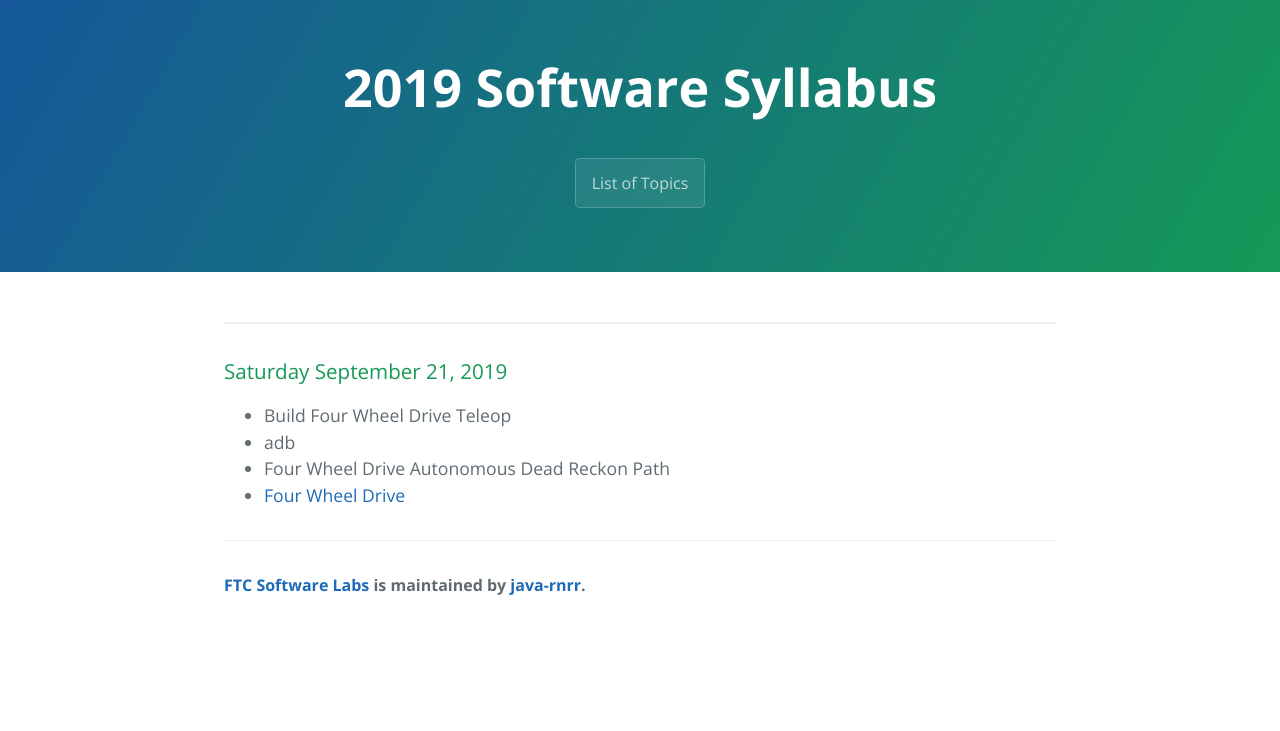
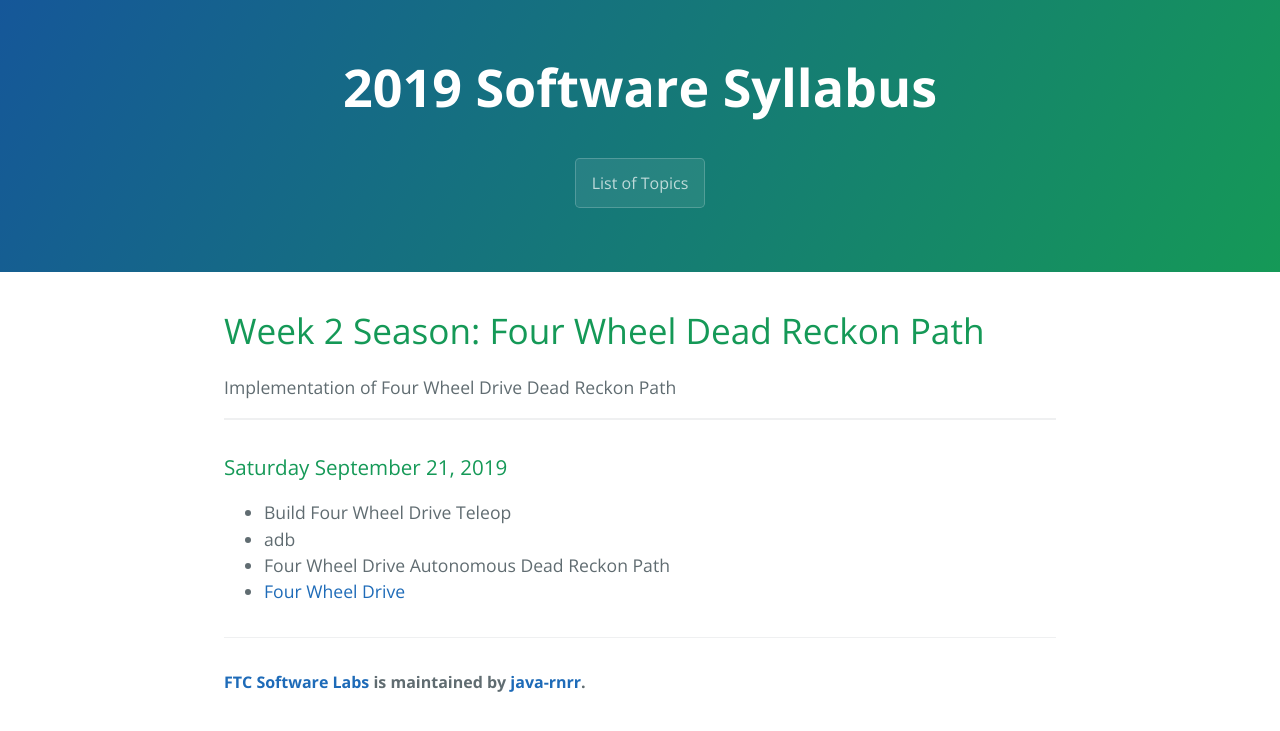
Before and after one commit to java-rnrr/getting-started, a Jekyll site: the page built from _posts/2019-05-27-sw2-four-wheel-autonomous.md, in a window 1280 px wide. Shown: the top 731 px of the page. Built offline with Jekyll 4.4.1, drawn with Linux system fonts in a browser that asks for light colours; our own code applies the rules of GitHub Pages for plain Markdown files; the repository's description, which GitHub fills in, is left out.

Commit message:
fixed format of title which had an extra quote

```diff
--- a/_posts/2019-05-27-sw2-four-wheel-autonomous.md
+++ b/_posts/2019-05-27-sw2-four-wheel-autonomous.md
@@ -1,6 +1,6 @@
 ---
 layout: post
-title: "Week 2 Season: Four Wheel Dead Reckon Path""
+title: "Week 2 Season: Four Wheel Dead Reckon Path"
 description: Implementation of Four Wheel Drive Dead Reckon Path
 ---
 
```
